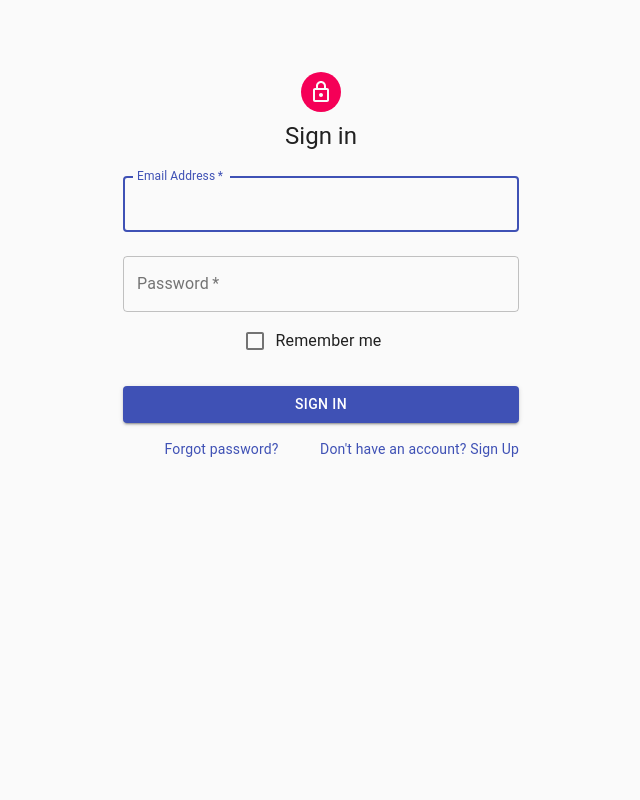
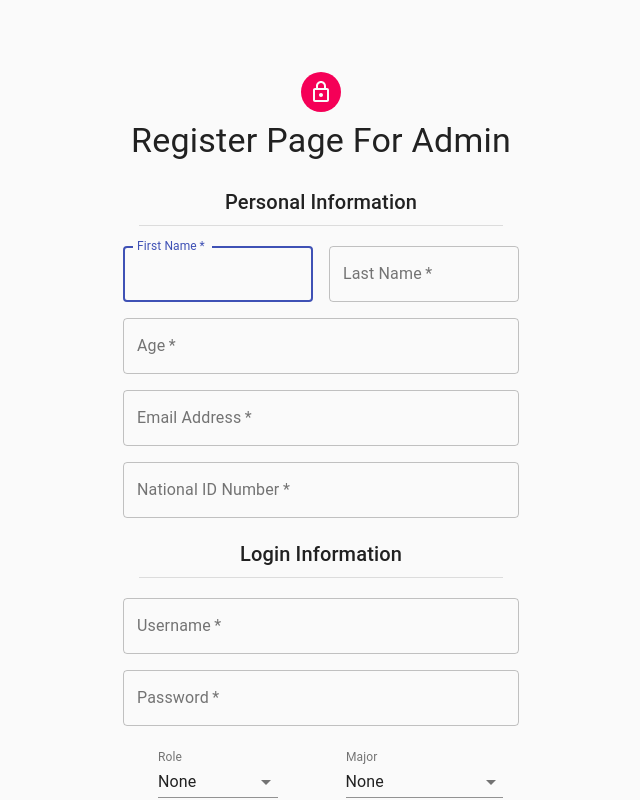
Before and after one commit to sokLeng-Prom/school-management, a React (Create React App) app: page /sign-up in a window 1280 px wide. Shown: the top 800 px of the page, without its empty margins (319-959 px from the left). Built offline with nearby package versions, Linux system fonts and the light colour scheme; data requests are answered from the project's data file.

Commit message:
add some test component and do some validation in sign up page

```diff
--- a/package.json
+++ b/package.json
@@ -5,12 +5,14 @@
   "dependencies": {
     "@material-ui/core": "^4.11.2",
     "@material-ui/icons": "^4.11.2",
+    "@material-ui/lab": "^4.0.0-alpha.57",
     "@testing-library/jest-dom": "^5.11.4",
     "@testing-library/react": "^11.1.0",
     "@testing-library/user-event": "^12.1.10",
     "axios": "^0.21.1",
     "react": "^17.0.1",
     "react-dom": "^17.0.1",
+    "react-router-dom": "^5.2.0",
     "react-scripts": "4.0.1",
     "web-vitals": "^0.2.4"
   },
--- a/src/App.js
+++ b/src/App.js
@@ -4,19 +4,51 @@ import SignIn from "./template/SignIn";
 import SignUp from "./template/SignUp";
 import AttendanceSheet from "./template/AttendanceSheet";
 import { useEffect, useState } from "react";
+
+import { BASE_URL } from "./static/const";
+
+import Home from "./test/Home";
+import AfterSignIn from "./test/AfterSignIn";
+
 import axios from "axios";
+import { Route, Switch, BrowserRouter as Router } from "react-router-dom";
 function App() {
   const [users, setUsers] = useState([]);
-  const getDB = async () => {
-    const res = await axios.get("http://localhost:3001/users");
+  const getUsersDB = async () => {
+    const res = await axios.get(`${BASE_URL}/users`);
     setUsers(res.data);
+  };
+
+  useEffect(() => getUsersDB(), []);
+
+  // data as username and password to check with the users db
+  const fSignIn = async (data) => {
+    console.log("FUNCTION IS RUNNING");
+    const res = await axios.get(`${BASE_URL}/users?username=${data.username}`);
+    if (res.data.length === 0) return null;
+    else return res.data;
   };
 
   return (
     <div className="App">
-      <SignIn />
-      {/* <SignUp />
-      <AttendanceSheet></AttendanceSheet> */}
+      <Router>
+        <Switch>
+          <Route exact path="/">
+            <Home />
+          </Route>
+          <Route path="/sign-up">
+            <SignUp />
+          </Route>
+          <Route path="/sign-in">
+            <SignIn onSubmit={fSignIn} />
+          </Route>
+          <Route path="/sign-in-success">
+            <AfterSignIn />
+          </Route>
+        </Switch>
+      </Router>
+      {/* <SignIn onSubmit={fSignIn} /> */}
+      {/* <AttendanceSheet></AttendanceSheet> */}
       {/* {console.log(users[0].data.students)} */}
     </div>
   );
--- /dev/null
+++ b/src/static/const.js
@@ -0,0 +1,13 @@
+const BASE_URL = "http://localhost:3001";
+const isNumber = (string) => {
+  const reg = /^[0-9]+$/;
+  if (string.length === 0) return true;
+  return reg.test(string) && parseInt(string) < 100 && parseInt(string) !== NaN;
+};
+const isEmail = (string) => {
+  const reg = /^[\w-\.]+@([\w-]+\.)+[\w-]{2,4}$/;
+  if (string.length === 0) return true;
+
+  return reg.test(string);
+};
+export { BASE_URL, isNumber, isEmail };
--- a/src/template/SignIn.js
+++ b/src/template/SignIn.js
@@ -9,8 +9,13 @@ import Link from "@material-ui/core/Link";
 import Grid from "@material-ui/core/Grid";
 import LockOutlinedIcon from "@material-ui/icons/LockOutlined";
 import Typography from "@material-ui/core/Typography";
+import Alert from "@material-ui/lab/Alert";
 import { makeStyles } from "@material-ui/core/styles";
 import Container from "@material-ui/core/Container";
+import { useState } from "react";
+import { FormControl } from "@material-ui/core";
+
+import { Redirect, useHistory } from "react-router-dom";
 
 const useStyles = makeStyles((theme) => ({
   paper: {
@@ -32,8 +37,39 @@ const useStyles = makeStyles((theme) => ({
   },
 }));
 
-export default function SignIn() {
+export default function SignIn(props) {
   const classes = useStyles();
+
+  // state
+  const [username, setUserName] = useState("");
+  const [password, setPassWord] = useState("");
+  const [userNameValid, setUserNameValid] = useState(false);
+  const [passWordValid, setPassWordValid] = useState(false);
+  const [rememberMe, setRememberMe] = useState(false);
+
+  const [submitValid, setSubmitValid] = useState(false);
+
+  const history = useHistory();
+
+  const submitHandler = async (e) => {
+    e.preventDefault();
+    const data = await props.onSubmit({
+      username: username,
+      password: password,
+    });
+    if (data === null) {
+      setSubmitValid(true);
+      setTimeout(() => {
+        setSubmitValid(false);
+      }, 5000);
+    } else {
+      console.log("SIGN-IN SUCCESS");
+      let [user] = data.filter((user) => user.password === password);
+      if (rememberMe === true) localStorage.setItem("id", user.id);
+      // redirect user to other route based on their role
+      history.push("/sign-up");
+    }
+  };
 
   return (
     <Container component="main" maxWidth="xs">
@@ -45,16 +81,25 @@ export default function SignIn() {
         <Typography component="h1" variant="h5">
           Sign in
         </Typography>
-        <form className={classes.form} noValidate>
+        <Alert
+          severity="error"
+          style={{ display: submitValid ? "flex" : "none" }}
+        >
+          Incorrect login credentials
+        </Alert>
+        <form className={classes.form} onSubmit={submitHandler}>
           <TextField
+            onChange={(e) => {
+              setUserName(e.target.value);
+            }}
             variant="outlined"
             margin="normal"
             required
             fullWidth
-            id="email"
-            label="Email Address"
-            name="email"
-            autoComplete="email"
+            id="username"
+            label="Username"
+            name="username"
+            autoComplete="username"
             autoFocus
           />
           <TextField
@@ -62,6 +107,7 @@ export default function SignIn() {
             margin="normal"
             required
             fullWidth
+            onChange={(e) => setPassWord(e.target.value)}
             name="password"
             label="Password"
             type="password"
@@ -69,7 +115,14 @@ export default function SignIn() {
             autoComplete="current-password"
           />
           <FormControlLabel
-            control={<Checkbox value="remember" color="primary" />}
+            control={
+              <Checkbox
+                value={rememberMe}
+                onChange={() => setRememberMe(!rememberMe)}
+                checked={rememberMe}
+                color="primary"
+              />
+            }
             label="Remember me"
           />
           <Button
--- a/src/template/SignUp.js
+++ b/src/template/SignUp.js
@@ -15,6 +15,13 @@ import Container from "@material-ui/core/Container";
 import MenuItem from "@material-ui/core/MenuItem";
 import Select from "@material-ui/core/Select";
 import InputLabel from "@material-ui/core/InputLabel";
+import FormControl from "@material-ui/core/FormControl";
+import NativeSelect from "@material-ui/core/NativeSelect";
+import FormHelperText from "@material-ui/core/FormHelperText";
+import Divider from "@material-ui/core/Divider";
+
+import { useState } from "react";
+import { BASE_URL, isNumber, isEmail } from "../static/const";
 
 function Copyright() {
   return (
@@ -50,10 +57,29 @@ const useStyles = makeStyles((theme) => ({
   selectEmpty: {
     marginTop: theme.spacing(2),
   },
+  formControl: {
+    margin: theme.spacing(1),
+    minWidth: 120,
+  },
+  section1: {
+    margin: theme.spacing(3, 2),
+  },
 }));
 
 export default function SignUp() {
   const classes = useStyles();
+
+  const [firstName, setFirstName] = useState();
+  const [lastName, setLastName] = useState();
+  const [age, setAge] = useState();
+  const [ageInputValidation, setAgeInputValidation] = useState(true);
+  const [emailAddress, setEmailAddress] = useState();
+  const [emailInputValidation, setEmailInputValidation] = useState(true);
+  const [nationalIDNumber, setNationalIDNumber] = useState();
+  const [userName, setUserName] = useState();
+  const [passWord, setPassWord] = useState();
+  const [role, setRole] = useState();
+  const [major, setMajor] = useState();
 
   // info needed: age, name, email, national_id_num, role, major, username, password
   return (
@@ -63,10 +89,19 @@ export default function SignUp() {
         <Avatar className={classes.avatar}>
           <LockOutlinedIcon />
         </Avatar>
-        <Typography component="h1" variant="h5">
+        <Typography component="h1" variant="h4">
           Register Page For Admin
         </Typography>
-        <form className={classes.form} noValidate>
+        <form className={classes.form}>
+          <Grid container alignItems="center">
+            <Grid item xs>
+              <Typography gutterBottom variant="h6">
+                Personal Information
+              </Typography>
+            </Grid>
+          </Grid>
+          <Divider variant="middle" />
+          <br></br>
           <Grid container spacing={2}>
             <Grid item xs={12} sm={6}>
               <TextField
@@ -77,6 +112,7 @@ export default function SignUp() {
                 fullWidth
                 id="firstName"
                 label="First Name"
+                onChange={(e) => setFirstName(e.target.value)}
                 autoFocus
               />
             </Grid>
@@ -88,22 +124,39 @@ export default function SignUp() {
                 id="lastName"
                 label="Last Name"
                 name="lastName"
+                onChange={(e) => setLastName(e.target.value)}
                 autoComplete="lname"
               />
             </Grid>
             <Grid item xs={12}>
               <TextField
+                error={ageInputValidation ? false : true}
+                helperText={
+                  ageInputValidation
+                    ? ""
+                    : "Input must be a number with value less than 100"
+                }
                 variant="outlined"
                 required
                 fullWidth
                 id="Age"
                 label="Age"
                 name="Age"
+                onChange={(e) => {
+                  if (!isNumber(e.target.value)) {
+                    setAgeInputValidation(false);
+                  } else {
+                    setAgeInputValidation(true);
+                    setAge(e.target.value);
+                  }
+                }}
                 autoComplete="lname"
               />
             </Grid>
             <Grid item xs={12}>
               <TextField
+                error={emailInputValidation ? false : true}
+                helperText={emailInputValidation ? "" : "Input must an email"}
                 variant="outlined"
                 required
                 fullWidth
@@ -111,6 +164,14 @@ export default function SignUp() {
                 label="Email Address"
                 name="email"
                 autoComplete="email"
+                onChange={(e) => {
+                  if (!isEmail(e.target.value)) {
+                    setEmailInputValidation(false);
+                  } else {
+                    setEmailInputValidation(true);
+                    setEmailAddress(e.target.value);
+                  }
+                }}
               />
             </Grid>
             <Grid item xs={12}>
@@ -124,46 +185,18 @@ export default function SignUp() {
                 autoComplete="email"
               />
             </Grid>
-            <Grid item xs={12} sm={6}>
-              <InputLabel
-                shrink
-                id="demo-simple-select-placeholder-label-label"
-              >
-                Role
-              </InputLabel>
-              <Select
-                labelId="demo-simple-select-placeholder-label-label"
-                id="demo-simple-select-placeholder-label"
-                // value={age}
-                // onChange={handleChange}
-                displayEmpty
-                className={classes.selectEmpty}
-              >
-                <MenuItem value={"teacher"}>Teacher</MenuItem>
-                <MenuItem value={"student"}>Student</MenuItem>
-                <MenuItem value={"admin"}>Admin</MenuItem>
-              </Select>
+          </Grid>
+          <br></br>
+          <Grid container alignItems="center">
+            <Grid item xs>
+              <Typography gutterBottom variant="h6">
+                Login Information
+              </Typography>
             </Grid>
-            <Grid item xs={12} sm={6}>
-              <InputLabel
-                shrink
-                id="demo-simple-select-placeholder-label-label"
-              >
-                Major
-              </InputLabel>
-              <Select
-                labelId="demo-simple-select-placeholder-label-label"
-                id="demo-simple-select-placeholder-label"
-                // value={age}
-                // onChange={handleChange}
-                displayEmpty
-                className={classes.selectEmpty}
-              >
-                <MenuItem value={"teacher"}>Teacher</MenuItem>
-                <MenuItem value={"student"}>Student</MenuItem>
-                <MenuItem value={"admin"}>Admin</MenuItem>
-              </Select>
-            </Grid>
+          </Grid>
+          <Divider variant="middle" />
+          <br></br>
+          <Grid container spacing={2}>
             <Grid item xs={12}>
               <TextField
                 variant="outlined"
@@ -187,10 +220,53 @@ export default function SignUp() {
                 autoComplete="current-password"
               />
             </Grid>
+            <Grid item xs={6}>
+              <FormControl className={classes.formControl}>
+                <InputLabel shrink htmlFor="age-native-label-placeholder">
+                  Role
+                </InputLabel>
+                <NativeSelect
+                // value={state.age}
+                // onChange={handleChange}
+                // inputProps={{
+                //   name: "age",
+                //   id: "age-native-label-placeholder",
+                // }}
+                >
+                  <option value="">None</option>
+                  <option value={10}>Student</option>
+                  <option value={20}>Teacher</option>
+                  <option value={30}>Admin</option>
+                </NativeSelect>
+              </FormControl>
+            </Grid>
+            <Grid item xs={6}>
+              <FormControl className={classes.formControl}>
+                <InputLabel shrink htmlFor="age-native-label-placeholder">
+                  Major
+                </InputLabel>
+                <NativeSelect
+                // value={state.age}
+                // onChange={handleChange}
+                // inputProps={{
+                //   name: "age",
+                //   id: "age-native-label-placeholder",
+                // }}
+                >
+                  <option value="">None</option>
+                  <option value={10}>Computer Science</option>
+                  <option value={20}>Business</option>
+                  {/* <option value={30}>Admin</option> */}
+                </NativeSelect>
+              </FormControl>
+            </Grid>
+
             <Grid item xs={12}>
               <FormControlLabel
-                control={<Checkbox value="allowExtraEmails" color="primary" />}
-                label="I want to receive inspiration, marketing promotions and updates via email."
+                control={
+                  <Checkbox required value="allowExtraEmails" color="primary" />
+                }
+                label="I agree that the information above is correct and accurate."
               />
             </Grid>
           </Grid>
--- /dev/null
+++ b/src/test/AfterSignIn.js
@@ -0,0 +1,5 @@
+const AfterSignIn = () => {
+  return <div>Sign in success</div>;
+};
+
+export default AfterSignIn;
--- /dev/null
+++ b/src/test/Home.js
@@ -0,0 +1,5 @@
+const Home = () => {
+  return <div>This is a homepage</div>;
+};
+
+export default Home;
```
Also changed, not shown: 2 other files (tests, documents, lock files or other folders).
